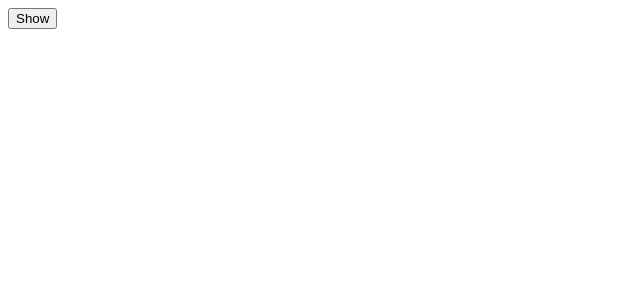
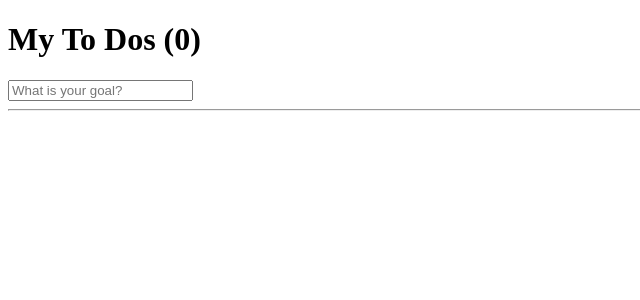
Before and after one commit to JWL927/React_Project, a React (Create React App) app in the folder nomad_reactjs/nomad-react/: page / in a window 1280 px wide. Shown: the top 300 px of the page, without its empty margins (0-640 px from the left). Built offline with nearby package versions, Linux system fonts and the light colour scheme.

Commit message:
todolist with react

```diff
--- a/nomad_reactjs/nomad-react/src/App.js
+++ b/nomad_reactjs/nomad-react/src/App.js
@@ -2,23 +2,34 @@
 import styles from "./css/App.module.css";
 import {useState, useEffect} from "react";
 
-function Hello() {
-  useEffect(() => {
-    console.log("I'm here");
-    return () => console.log("I'm gone");
-  }, [])
-  return <h1>Hello</h1>;
-}
+function App() {
+  const [toDo, setToDo] = useState("");
+  const [toDos, setToDos] = useState([]);
+  const onSubmit = (event) => {
+    event.preventDefault();
+    if(toDo === ""){
+      return;
+    } else {
 
-function App() {
-  const [showing, setShowing] = useState(false);
-  const onClick = () => {
-    setShowing((prev) => !prev);
+    }
+    setToDos((currentArray) => [toDo, ...currentArray]);
+    setToDo("");
+  };
+  const onChange = (event) => {
+    setToDo(event.target.value);
   };
   return (
     <div>
-      {showing ? <Hello /> : null}
-      <button onClick={onClick}>{showing ? "Hide" : "Show"}</button>
+      <h1>My To Dos ({toDos.length})</h1>
+      <form onSubmit={onSubmit}>
+        <input onChange={onChange} value={toDo} placeholder="What is your goal?" type="text" />
+      </form>
+      <hr />
+      <ul>
+        {toDos.map((item, index) =>
+          <li key={index}>{item}</li>
+        )}
+      </ul>
     </div>
   );
 }
```
